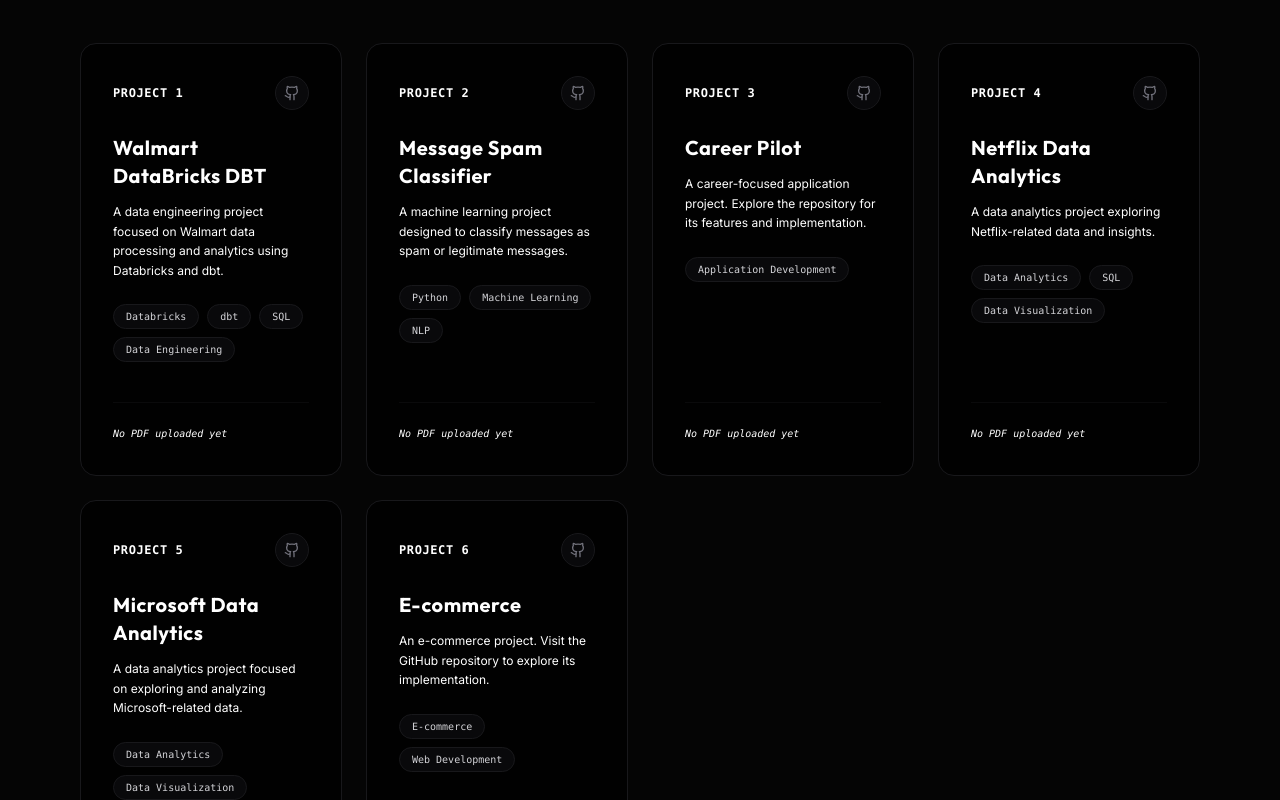
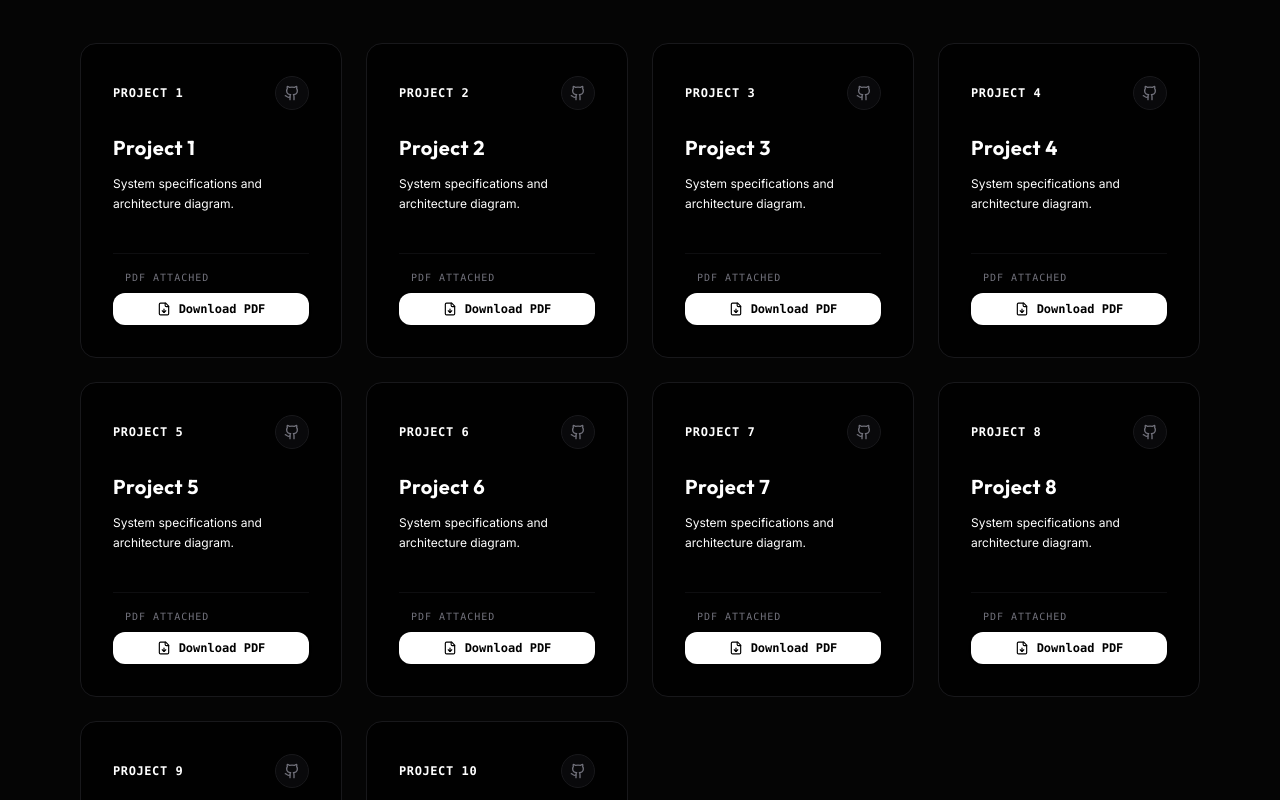
Before and after one commit to bash11505/portfolio, a React (Vite) app: page / in a window 1280 px wide. Shown: the part 3560-4360 px from the top of the page. Built offline with nearby package versions, Linux system fonts and the light colour scheme.

Commit message:
Refactor constants.js for better organization
Refactor constants.js to improve structure and clarity. Consolidate skills, technical utilities, projects, and hobbies with user-specific requests.

```diff
--- a/src/constants.js
+++ b/src/constants.js
@@ -1,4 +1,3 @@
-
 import {
   Code2,
   Cpu,
@@ -16,153 +15,113 @@
   Gamepad2,
   Headphones,
   BookOpen,
-  Trees,
+  Trees
 } from 'lucide-react';
 
-// Skills
+// Exactly 3 rows of skills as requested by user
 export const SKILLS = [
   // Row 1
   { name: 'Python & JS', icon: Code2, category: 'Languages' },
   { name: 'Node.js', icon: Cpu, category: 'Backend' },
   { name: 'UI/UX', icon: Layout, category: 'Design' },
-
   // Row 2
   { name: 'MySQL', icon: Database, category: 'Database' },
   { name: 'NoSQL', icon: Server, category: 'Database' },
-  {
-    name: 'Data Analytics & Analysis',
-    icon: BarChart,
-    category: 'Analytics',
-  },
-
-  // Row 3
+  { name: 'Data Analytics & Analysis', icon: BarChart, category: 'Analytics' },
+  // Row 3 (User explicitly requested 'Prompt Engineer' and 'n8n Automation' here)
   { name: 'Prompt Engineer', icon: Brain, category: 'AI' },
   { name: 'n8n Automation', icon: Workflow, category: 'Automation' },
 ];
 
-// Technical utilities
+// Technical utilities requested: VS Code, PostgreSQL, PowerBI, 20+ AI Tools, Anaconda, Google Cloud, Google AI Studio, n8n
 export const TECHNICAL_UTILITIES = [
+  { name: 'VS Code', icon: Monitor, description: 'Powerhouse IDE for full-stack and script execution.' },
+  { name: 'PostgreSQL', icon: Database, description: 'Robust, enterprise-grade relational database manager.' },
+  { name: 'PowerBI', icon: BarChart3, description: 'Business intelligence and interactive data dashboards.' },
+  { name: '20+ AI Tools', icon: Sparkles, description: 'Daily productivity multiplier via advanced LLMs & image generation.' },
+  { name: 'Anaconda', icon: Box, description: 'Scientific Python distribution for advanced data science workflow.' },
+  { name: 'Google Cloud', icon: Cloud, description: 'Deploying servers, storage and virtual networks globally.' },
+  { name: 'Google AI Studio', icon: Brain, description: 'Prototyping next-gen conversational applications powered by Gemini.' },
+  { name: 'n8n', icon: Workflow, description: 'Complex multi-step workflow automated integration backend.' },
+];
+
+// Exactly 10 projects flat list with minimal details as requested
+export const PROJECTS = [
   {
-    name: 'VS Code',
-    icon: Monitor,
-    description:
-      'Powerhouse IDE for full-stack development and script execution.',
+    title: 'Project 1',
+    description: 'System specifications and architecture diagram.',
+    tech: [],
+    github: 'https://github.com/bash11505',
+    pdfFile: 'project1.pdf', // Customize with your own PDF filename in the files explorer to make this downloadable
   },
   {
-    name: 'PostgreSQL',
-    icon: Database,
-    description:
-      'Robust relational database management system.',
+    title: 'Project 2',
+    description: 'System specifications and architecture diagram.',
+    tech: [],
+    github: 'https://github.com/bash11505',
+    pdfFile: 'project2.pdf',
   },
   {
-    name: 'PowerBI',
-    icon: BarChart3,
-    description:
-      'Business intelligence and interactive data dashboards.',
+    title: 'Project 3',
+    description: 'System specifications and architecture diagram.',
+    tech: [],
+    github: 'https://github.com/bash11505',
+    pdfFile: 'project3.pdf',
   },
   {
-    name: '20+ AI Tools',
-    icon: Sparkles,
-    description:
-      'AI tools for productivity, language models, and image generation.',
+    title: 'Project 4',
+    description: 'System specifications and architecture diagram.',
+    tech: [],
+    github: 'https://github.com/bash11505',
+    pdfFile: 'project4.pdf',
   },
   {
-    name: 'Anaconda',
-    icon: Box,
-    description:
-      'Python distribution for data science and analytics workflows.',
+    title: 'Project 5',
+    description: 'System specifications and architecture diagram.',
+    tech: [],
+    github: 'https://github.com/bash11505',
+    pdfFile: 'project5.pdf',
   },
   {
-    name: 'Google Cloud',
-    icon: Cloud,
-    description:
-      'Cloud platform for computing, storage, and application deployment.',
+    title: 'Project 6',
+    description: 'System specifications and architecture diagram.',
+    tech: [],
+    github: 'https://github.com/bash11505',
+    pdfFile: 'project6.pdf',
   },
   {
-    name: 'Google AI Studio',
-    icon: Brain,
-    description:
-      'Platform for prototyping AI applications powered by Gemini.',
+    title: 'Project 7',
+    description: 'System specifications and architecture diagram.',
+    tech: [],
+    github: 'https://github.com/bash11505',
+    pdfFile: 'project7.pdf',
   },
   {
-    name: 'n8n',
-    icon: Workflow,
-    description:
-      'Workflow automation and integrations between applications.',
+    title: 'Project 8',
+    description: 'System specifications and architecture diagram.',
+    tech: [],
+    github: 'https://github.com/bash11505',
+    pdfFile: 'project8.pdf',
+  },
+  {
+    title: 'Project 9',
+    description: 'System specifications and architecture diagram.',
+    tech: [],
+    github: 'https://github.com/bash11505',
+    pdfFile: 'project9.pdf',
+  },
+  {
+    title: 'Project 10',
+    description: 'System specifications and architecture diagram.',
+    tech: [],
+    github: 'https://github.com/bash11505',
+    pdfFile: 'project10.pdf',
   },
 ];
 
-// Projects — GitHub links only, no PDF downloads
-export const PROJECTS = [
-  {
-    title: 'Walmart DataBricks DBT',
-    description:
-      'A data engineering project focused on Walmart data processing and analytics using Databricks and dbt.',
-    tech: ['Databricks', 'dbt', 'SQL', 'Data Engineering'],
-    github: 'https://github.com/bash11505/Walmart-DataBricks_Dbt',
-  },
-  {
-    title: 'Message Spam Classifier',
-    description:
-      'A machine learning project designed to classify messages as spam or legitimate messages.',
-    tech: ['Python', 'Machine Learning', 'NLP'],
-    github: 'https://github.com/bash11505/Message-Spam-classifier',
-  },
-  {
-    title: 'Career Pilot',
-    description:
-      'A career-focused application project. Explore the repository for its features and implementation.',
-    tech: ['Application Development'],
-    github: 'https://github.com/bash11505/Career-pilot',
-  },
-  {
-    title: 'Netflix Data Analytics',
-    description:
-      'A data analytics project exploring Netflix-related data and insights.',
-    tech: ['Data Analytics', 'SQL', 'Data Visualization'],
-    github:
-      'https://github.com/bash11505/Netflix---Data-Analytics-Project-',
-  },
-  {
-    title: 'Microsoft Data Analytics',
-    description:
-      'A data analytics project focused on exploring and analyzing Microsoft-related data.',
-    tech: ['Data Analytics', 'Data Visualization'],
-    github: 'https://github.com/bash11505/Microsoft_Data_Analytics',
-  },
-  {
-    title: 'E-commerce',
-    description:
-      'An e-commerce project. Visit the GitHub repository to explore its implementation.',
-    tech: ['E-commerce', 'Web Development'],
-    github: 'https://github.com/bash11505/E-commerce',
-  },
+export const HOBBIES = [
+  { name: 'Gaming Free Fire', icon: Gamepad2, description: 'Competitive battle royale gaming and strategic team play.' },
+  { name: 'Listening Music', icon: Headphones, description: 'Exploring diverse genres and finding focus through rhythm.' },
+  { name: 'Reading Histories', icon: BookOpen, description: 'Learning from the past and understanding historical events.' },
+  { name: 'Nature Exploring', icon: Trees, description: 'Hiking and discovering the beauty of natural landscapes.' },
 ];
-
-// Hobbies
-export const HOBBIES = [
-  {
-    name: 'Gaming Free Fire',
-    icon: Gamepad2,
-    description:
-      'Competitive battle royale gaming and strategic team play.',
-  },
-  {
-    name: 'Listening Music',
-    icon: Headphones,
-    description:
-      'Exploring diverse genres and finding focus through rhythm.',
-  },
-  {
-    name: 'Reading Histories',
-    icon: BookOpen,
-    description:
-      'Learning from the past and understanding historical events.',
-  },
-  {
-    name: 'Nature Exploring',
-    icon: Trees,
-    description:
-      'Hiking and discovering the beauty of natural landscapes.',
-  },
-];
```
